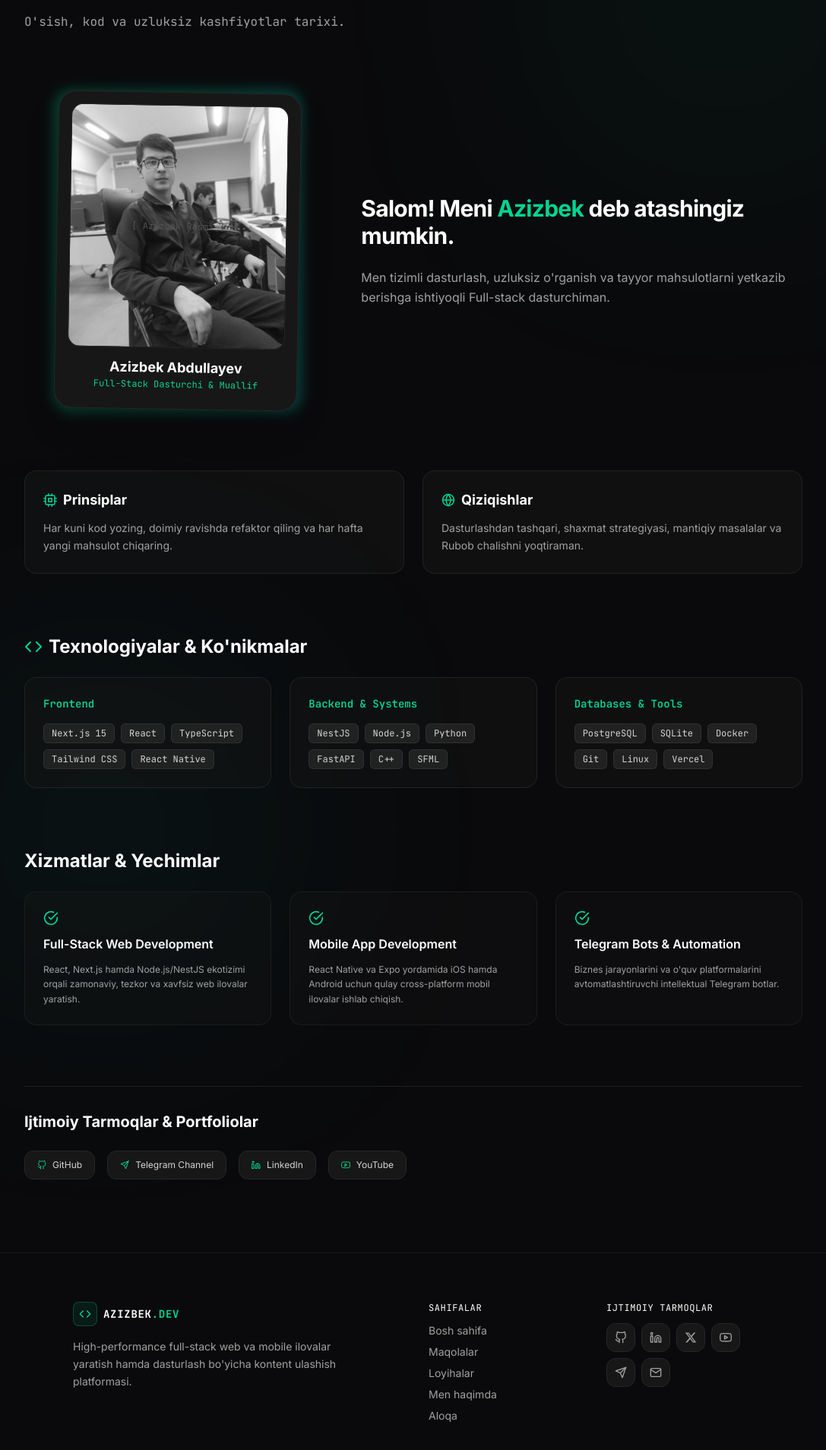
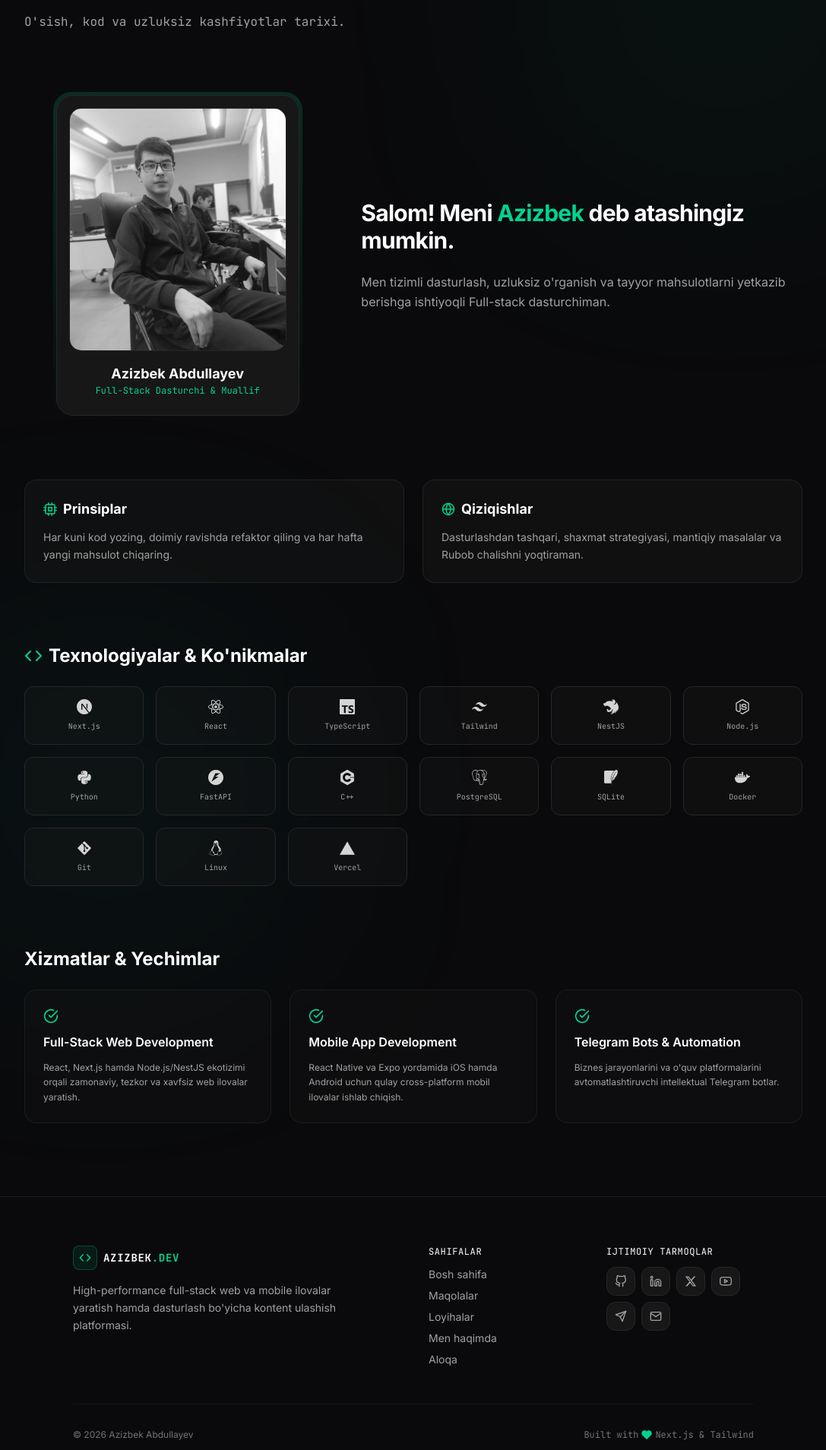
Before and after one commit to Azizbek432/my-portfolio-v5, a Next.js app: page /about in a window 1280 px wide. Shown: the part 272-2180 px from the top of the page at 76% size, without its empty margins (96-1183 px from the left). Built offline with nearby package versions, Linux system fonts and the light colour scheme.

Commit message:
refactor: clean up translations and update about page structure

```diff
--- a/src/app/about/page.tsx
+++ b/src/app/about/page.tsx
@@ -2,24 +2,32 @@
 
 import Image from "next/image";
 import { motion } from "framer-motion";
+import { FiTerminal, FiCode, FiCpu, FiGlobe, FiCheckCircle } from "react-icons/fi";
 import {
-  FiCode,
-  FiTerminal,
-  FiGlobe,
-  FiCpu,
-  FiCheckCircle,
-  FiSend,
-  FiGithub,
-  FiLinkedin,
-  FiYoutube
-} from "react-icons/fi";
+  SiNextdotjs, SiReact, SiTypescript, SiTailwindcss,
+  SiNestjs, SiFastapi, SiPostgresql, SiSqlite, SiDocker,
+  SiCplusplus, SiVercel, SiLinux
+} from "react-icons/si";
+import { FaNodeJs, FaPython, FaGitAlt } from "react-icons/fa6";
 import { useLanguage } from "@/context/LanguageContext";
 import Footer from "@/components/Footer";
 
 const techStack = [
-  { category: "Frontend", items: ["Next.js 15", "React", "TypeScript", "Tailwind CSS", "React Native"] },
-  { category: "Backend & Systems", items: ["NestJS", "Node.js", "Python", "FastAPI", "C++", "SFML"] },
-  { category: "Databases & Tools", items: ["PostgreSQL", "SQLite", "Docker", "Git", "Linux", "Vercel"] },
+  { name: "Next.js", icon: <SiNextdotjs className="w-5 h-5" /> },
+  { name: "React", icon: <SiReact className="w-5 h-5" /> },
+  { name: "TypeScript", icon: <SiTypescript className="w-5 h-5" /> },
+  { name: "Tailwind", icon: <SiTailwindcss className="w-5 h-5" /> },
+  { name: "NestJS", icon: <SiNestjs className="w-5 h-5" /> },
+  { name: "Node.js", icon: <FaNodeJs className="w-5 h-5" /> },
+  { name: "Python", icon: <FaPython className="w-5 h-5" /> },
+  { name: "FastAPI", icon: <SiFastapi className="w-5 h-5" /> },
+  { name: "C++", icon: <SiCplusplus className="w-5 h-5" /> },
+  { name: "PostgreSQL", icon: <SiPostgresql className="w-5 h-5" /> },
+  { name: "SQLite", icon: <SiSqlite className="w-5 h-5" /> },
+  { name: "Docker", icon: <SiDocker className="w-5 h-5" /> },
+  { name: "Git", icon: <FaGitAlt className="w-5 h-5" /> },
+  { name: "Linux", icon: <SiLinux className="w-5 h-5" /> },
+  { name: "Vercel", icon: <SiVercel className="w-5 h-5" /> },
 ];
 
 export default function AboutPage() {
@@ -58,9 +66,8 @@ export default function AboutPage() {
           className="grid grid-cols-1 lg:grid-cols-12 gap-10 items-center"
         >
           <div className="lg:col-span-5 flex justify-center">
-            <div className="relative group">
-              <div className="absolute -inset-1 bg-gradient-to-r from-emerald-500 to-teal-500 rounded-3xl blur opacity-30 group-hover:opacity-60 transition duration-500"></div>
-              <div className="relative bg-neutral-900 border border-neutral-800 p-4 rounded-3xl shadow-2xl space-y-3 w-72 sm:w-80 rotate-1 hover:rotate-0 transition-transform duration-300">
+            <div className="relative group p-1 bg-gradient-to-b from-emerald-500/20 to-transparent rounded-3xl">
+              <div className="bg-neutral-900 border border-neutral-800 p-4 rounded-[22px] w-72 sm:w-80 transition-all duration-300 hover:border-emerald-500/40">
                 <div className="relative w-full h-80 rounded-2xl overflow-hidden bg-neutral-950 border border-neutral-800">
                   <Image
                     src="/profile.jpg"
@@ -69,11 +76,8 @@ export default function AboutPage() {
                     sizes="(max-width: 768px) 100vw, 320px"
                     className="object-cover grayscale group-hover:grayscale-0 transition-all duration-500"
                   />
-                  <div className="absolute inset-0 flex items-center justify-center text-neutral-600 font-mono text-xs pointer-events-none">
-                    {t.about.photoPlaceholder}
-                  </div>
                 </div>
-                <div className="text-center pb-2">
+                <div className="text-center pt-4 pb-2">
                   <h3 className="text-lg font-bold text-white">Azizbek Abdullayev</h3>
                   <p className="text-xs font-mono text-emerald-400">{t.about.photoSubtitle}</p>
                 </div>
@@ -102,17 +106,13 @@ export default function AboutPage() {
             <h3 className="text-lg font-bold text-white flex items-center gap-2">
               <FiCpu className="text-emerald-400" /> {t.about.principlesTitle}
             </h3>
-            <p className="text-sm text-neutral-400 leading-relaxed">
-              {t.about.principlesDesc}
-            </p>
+            <p className="text-sm text-neutral-400 leading-relaxed">{t.about.principlesDesc}</p>
           </div>
           <div className="p-6 bg-neutral-900/50 border border-neutral-800/80 rounded-2xl space-y-3">
             <h3 className="text-lg font-bold text-white flex items-center gap-2">
               <FiGlobe className="text-emerald-400" /> {t.about.hobbyTitle}
             </h3>
-            <p className="text-sm text-neutral-400 leading-relaxed">
-              {t.about.hobbyDesc}
-            </p>
+            <p className="text-sm text-neutral-400 leading-relaxed">{t.about.hobbyDesc}</p>
           </div>
         </motion.div>
 
@@ -126,17 +126,11 @@ export default function AboutPage() {
           <h2 className="text-2xl font-bold text-white flex items-center gap-2">
             <FiCode className="text-emerald-400" /> {t.about.techTitle}
           </h2>
-          <div className="grid grid-cols-1 md:grid-cols-3 gap-6">
-            {techStack.map((group, idx) => (
-              <div key={idx} className="p-6 bg-neutral-900/40 border border-neutral-800/80 rounded-2xl space-y-4">
-                <h4 className="text-sm font-mono text-emerald-400 font-semibold">{group.category}</h4>
-                <div className="flex flex-wrap gap-2">
-                  {group.items.map((item) => (
-                    <span key={item} className="bg-neutral-800/80 border border-neutral-700/50 text-neutral-300 text-xs px-2.5 py-1 rounded-md font-mono">
-                      {item}
-                    </span>
-                  ))}
-                </div>
+          <div className="grid grid-cols-3 sm:grid-cols-4 md:grid-cols-5 lg:grid-cols-6 gap-4">
+            {techStack.map((tech) => (
+              <div key={tech.name} className="flex flex-col items-center justify-center gap-2 p-4 bg-neutral-900/40 border border-neutral-800 rounded-xl hover:border-emerald-500/50 hover:bg-emerald-500/[0.03] transition-all">
+                <div className="text-neutral-300">{tech.icon}</div>
+                <span className="text-[10px] font-mono text-neutral-400">{tech.name}</span>
               </div>
             ))}
           </div>
@@ -151,37 +145,13 @@ export default function AboutPage() {
         >
           <h2 className="text-2xl font-bold text-white">{t.about.servicesTitle}</h2>
           <div className="grid grid-cols-1 md:grid-cols-3 gap-6">
-            {t.about.servicesList.map((srv, idx: number) => (
+            {t.about.servicesList.map((srv: { title: string; desc: string }, idx: number) => (
               <div key={idx} className="p-6 bg-neutral-900/30 border border-neutral-800/60 rounded-2xl space-y-3 hover:border-emerald-500/40 transition-all">
                 <FiCheckCircle className="text-emerald-400 w-5 h-5" />
                 <h3 className="text-base font-semibold text-white">{srv.title}</h3>
                 <p className="text-xs text-neutral-400 leading-relaxed">{srv.desc}</p>
               </div>
             ))}
-          </div>
-        </motion.div>
-
-        <motion.div
-          initial={{ opacity: 0, y: 20 }}
-          whileInView={{ opacity: 1, y: 0 }}
-          viewport={{ once: true }}
-          transition={{ duration: 0.5 }}
-          className="pt-8 border-t border-neutral-800/80 space-y-6"
-        >
-          <h2 className="text-xl font-bold text-white">{t.about.socialTitle}</h2>
-          <div className="flex flex-wrap gap-4">
-            <a href="https://github.com/Azizbek432" target="_blank" rel="noreferrer" className="flex items-center gap-2 bg-neutral-900 border border-neutral-800 px-4 py-2.5 rounded-xl text-xs text-neutral-300 hover:text-white hover:border-neutral-700 transition-all">
-              <FiGithub className="text-emerald-400" /> GitHub
-            </a>
-            <a href="https://t.me/azizbek_it_dev" target="_blank" rel="noreferrer" className="flex items-center gap-2 bg-neutral-900 border border-neutral-800 px-4 py-2.5 rounded-xl text-xs text-neutral-300 hover:text-white hover:border-neutral-700 transition-all">
-              <FiSend className="text-emerald-400" /> Telegram Channel
-            </a>
-            <a href="https://www.linkedin.com/in/azizbek-abdullayev-future-full-stack-developer" target="_blank" rel="noreferrer" className="flex items-center gap-2 bg-neutral-900 border border-neutral-800 px-4 py-2.5 rounded-xl text-xs text-neutral-300 hover:text-white hover:border-neutral-700 transition-all">
-              <FiLinkedin className="text-emerald-400" /> LinkedIn
-            </a>
-            <a href="https://www.youtube.com/@Azizbek_Abdullayev__2026" target="_blank" rel="noreferrer" className="flex items-center gap-2 bg-neutral-900 border border-neutral-800 px-4 py-2.5 rounded-xl text-xs text-neutral-300 hover:text-white hover:border-neutral-700 transition-all">
-              <FiYoutube className="text-emerald-400" /> YouTube
-            </a>
           </div>
         </motion.div>
 
--- a/src/components/Footer.tsx
+++ b/src/components/Footer.tsx
@@ -95,7 +95,7 @@ export default function Footer() {
       </div>
 
       <div className="max-w-4xl mx-auto pt-8 flex flex-col sm:flex-row items-center justify-between text-xs text-neutral-500 gap-4">
-        <p>© 2026 Azizbek Abdullayev. Barcha huquqlar himoyalangan.</p>
+        <p>© 2026 Azizbek Abdullayev</p>
         <p className="flex items-center gap-1 font-mono">
           Built with <FiHeart className="text-emerald-400 w-3.5 h-3.5 fill-emerald-400" /> Next.js & Tailwind
         </p>
--- a/src/data/translations.ts
+++ b/src/data/translations.ts
@@ -56,7 +56,6 @@ export const translations = {
       greetingPrefix: "Salom! Meni ",
       greetingName: "Azizbek",
       greetingSuffix: " deb atashingiz mumkin.",
-      photoPlaceholder: "[ Azizbek Rasmi ]",
       photoSubtitle: "Full-Stack Dasturchi & Muallif",
       bio: "Men tizimli dasturlash, uzluksiz o'rganish va tayyor mahsulotlarni yetkazib berishga ishtiyoqli Full-stack dasturchiman.",
       principlesTitle: "Prinsiplar",
@@ -65,7 +64,6 @@ export const translations = {
       hobbyDesc: "Dasturlashdan tashqari, shaxmat strategiyasi, mantiqiy masalalar va Rubob chalishni yoqtiraman.",
       techTitle: "Texnologiyalar & Ko'nikmalar",
       servicesTitle: "Xizmatlar & Yechimlar",
-      socialTitle: "Ijtimoiy Tarmoqlar & Portfoliolar",
       servicesList: [
         {
           title: "Full-Stack Web Development",
@@ -150,7 +148,6 @@ export const translations = {
       greetingPrefix: "Hello! You can call me ",
       greetingName: "Azizbek",
       greetingSuffix: ".",
-      photoPlaceholder: "[ Azizbek Photo ]",
       photoSubtitle: "Full-Stack Developer & Creator",
       bio: "I am a Full-stack developer passionate about systems programming, continuous learning, and shipping production-ready products.",
       principlesTitle: "Principles",
@@ -159,7 +156,6 @@ export const translations = {
       hobbyDesc: "Beyond coding, I enjoy chess strategy, algorithmic puzzles, and playing the Rubab.",
       techTitle: "Technologies & Skills",
       servicesTitle: "Services & Solutions",
-      socialTitle: "Social Media & Portfolios",
       servicesList: [
         {
           title: "Full-Stack Web Development",
@@ -244,7 +240,6 @@ export const translations = {
       greetingPrefix: "Привет! Меня зовут ",
       greetingName: "Азизбек",
       greetingSuffix: ".",
-      photoPlaceholder: "[ Фото Азизбека ]",
       photoSubtitle: "Full-Stack Разработчик и Создатель",
       bio: "Я Full-stack разработчик, увлеченный системным программированием, непрерывным обучением и выпуском готовых продуктов.",
       principlesTitle: "Принципы",
@@ -253,7 +248,6 @@ export const translations = {
       hobbyDesc: "Помимо программирования, я увлекаюсь шахматной стратегией, алгоритмическими задачами и игрой на Рубабе.",
       techTitle: "Технологии и навыки",
       servicesTitle: "Услуги и решения",
-      socialTitle: "Социальные сети и портфолио",
       servicesList: [
         {
           title: "Full-Stack Web Development",
```
